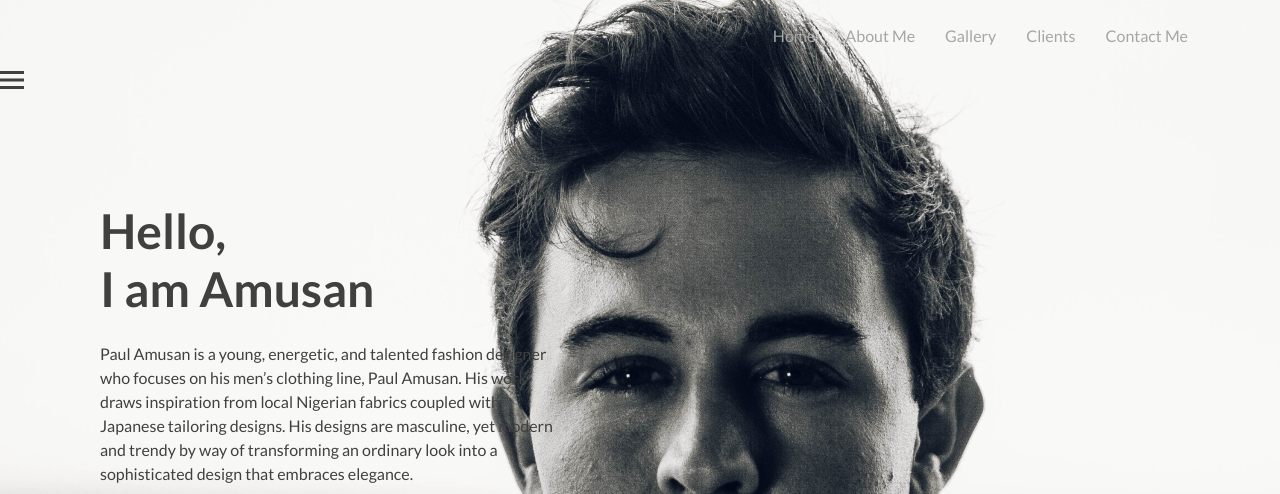
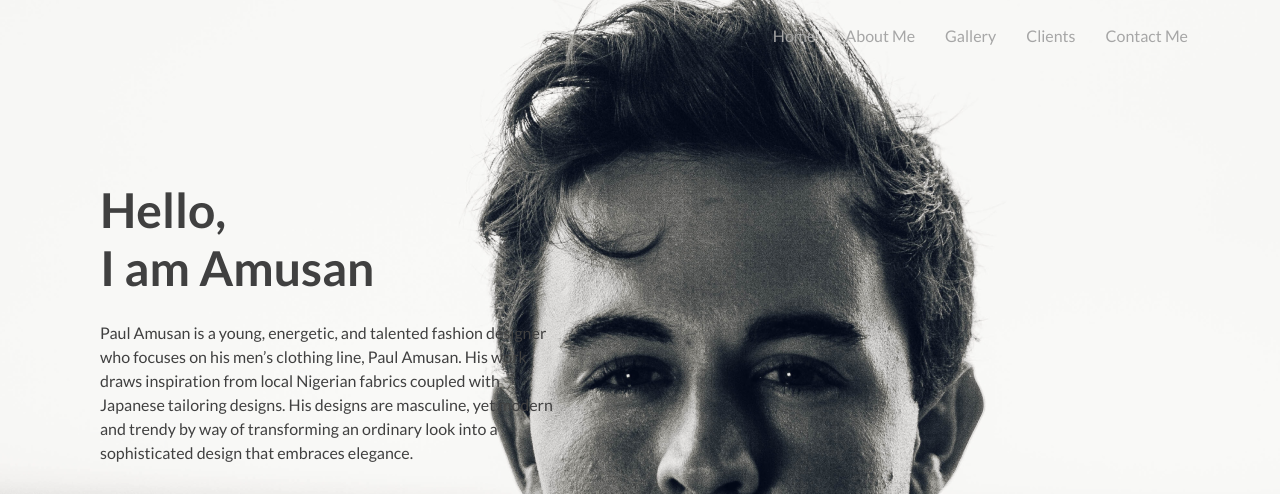
Before and after one commit to Isumonah/E-commerce-site, a plain HTML site: page index.html in a window 1280 px wide. Shown: the top 494 px of the page. Drawn offline with Linux system fonts and the light colour scheme.

Commit message:
made changes

```diff
--- a/index.html
+++ b/index.html
@@ -30,11 +30,11 @@
                     </li>
                 </ul>
             </nav>
-            <nav class="hamburger-menu">
+            <!-- <nav class="hamburger-menu">
                 <svg width="24" height="18" viewBox="0 0 24 18" fill="none" xmlns="http://www.w3.org/2000/svg">
                     <path d="M0 0H24V3H0V0ZM0 7.5H24V10.5H0V7.5ZM0 15H24V18H0V15Z" fill="#404040"/>
                     </svg>
-            </nav>
+            </nav> -->
             <div class="home-content">
                 <h1><span class="hello">Hello,</span> I am Amusan</h1>
                 <p>Paul Amusan is a young, energetic, and talented fashion designer who focuses on his men’s clothing line, Paul Amusan. His work draws inspiration from local Nigerian fabrics coupled with Japanese tailoring designs. His designs are masculine, yet modern and trendy by way of transforming an ordinary look into a sophisticated design that embraces elegance.</p>
```
